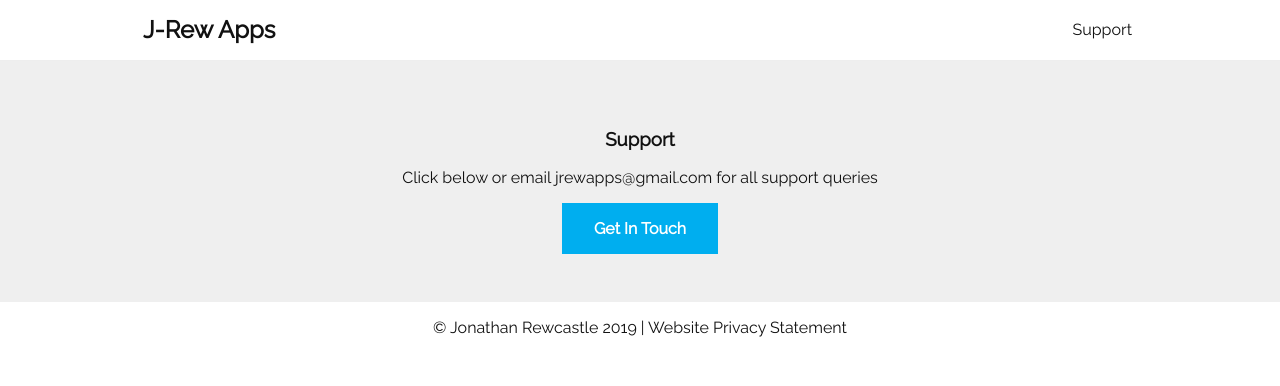
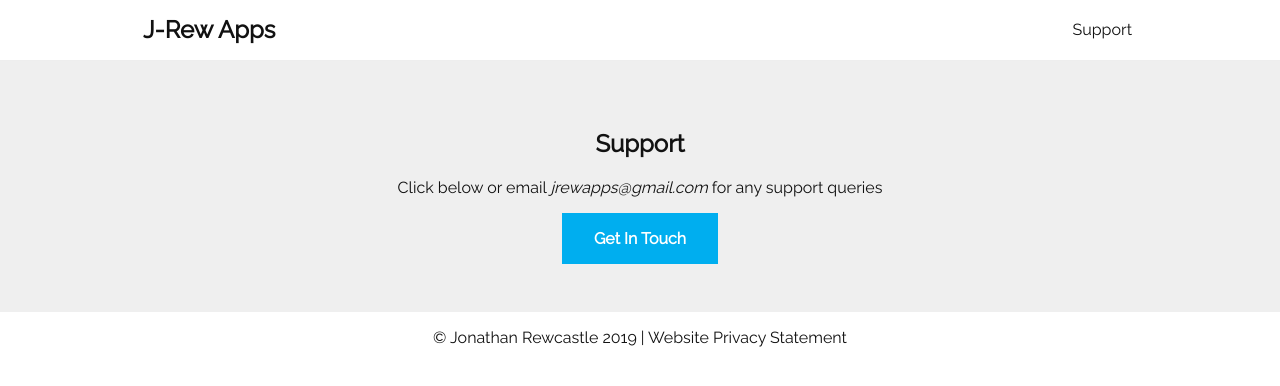
Before and after one commit to jrew-home/apps.jonathanrewcastle.co.uk, an Eleventy site: page support.html in a window 1280 px wide. Built offline with nearby package versions, Linux system fonts and the light colour scheme; Eleventy itself is replaced by a stand-in of ours; files that its build step writes are made by us from their sources.

Commit message:
Further tweaks

```diff
--- a/support.html
+++ b/support.html
@@ -4,8 +4,8 @@ title: Support
 ---
 <section class="banner">
   <article>
-    <h1>Support</h1>
-    <p>Click below or email {{ email }} for all support queries</p>
+    <h2>Support</h2>
+    <p>Click below or email <em>{{ email }}</em> for any support queries</p>
     <button class="primary" onclick="location.href = 'mailto:{{ email }}?subject=Support%20Query'">Get In Touch</button>
   </article>
 </section>
```
Also changed, not shown: docs/support/index.html (+2 -2 lines).
